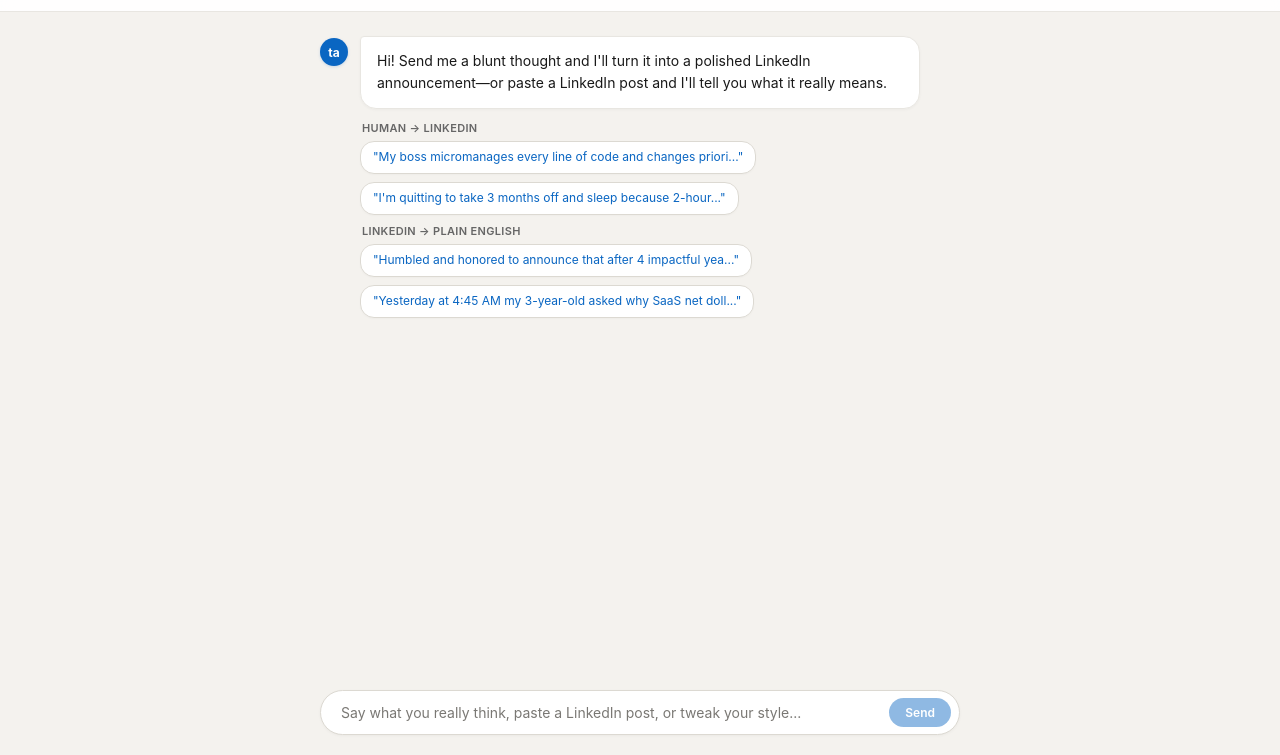
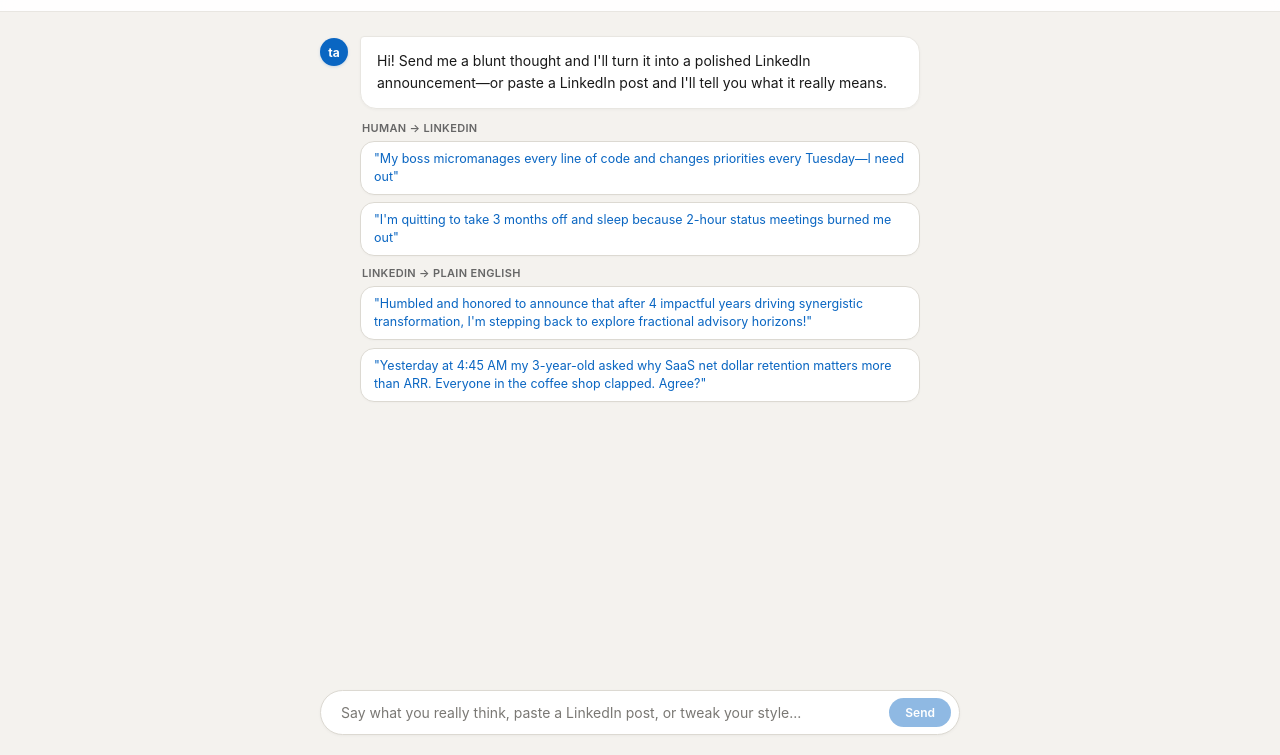
Before and after one commit to exloongle/thrilled-to-announce, a plain HTML site: page frontend/index.html in a window 1280 px wide. Shown: the part 45-800 px from the top of the page. Drawn offline with Linux system fonts and the light colour scheme; files that its build step writes are made by us from their sources; no server answers; files whose address does not match are found by name.

Commit message:
fix(ui): display full starter hint examples without truncation

```diff
--- a/frontend/app.js
+++ b/frontend/app.js
@@ -89,10 +89,7 @@
   function formatChipLabel(promptText) {
     const trimmed = promptText.trim();
     const unquoted = trimmed.replace(/^["“]+|["”]+$/g, "");
-    const maxLen = 58;
-    const display =
-      unquoted.length > maxLen ? `${unquoted.slice(0, maxLen).trimEnd()}...` : unquoted;
-    return `"${display}"`;
+    return `"${unquoted}"`;
   }
 
   function stripOuterQuotes(promptText) {
--- a/frontend/styles.css
+++ b/frontend/styles.css
@@ -281,18 +281,22 @@ body {
 
 .starter-group-items {
   display: flex;
-  flex-wrap: wrap;
-  gap: 8px;
+  flex-direction: column;
+  align-items: flex-start;
+  gap: 7px;
 }
 
 .starter-chip {
   background-color: var(--bg-surface);
   border: 1px solid var(--border-input);
   border-radius: 14px;
-  padding: 7px 12px;
+  padding: 8px 13px;
+  max-width: 100%;
   font-family: inherit;
-  font-size: 12px;
-  line-height: 1.4;
+  font-size: 12.5px;
+  line-height: 1.45;
+  white-space: normal;
+  word-break: break-word;
   color: var(--brand-blue);
   cursor: pointer;
   text-align: left;
```
Also changed, not shown: 1 other file.
